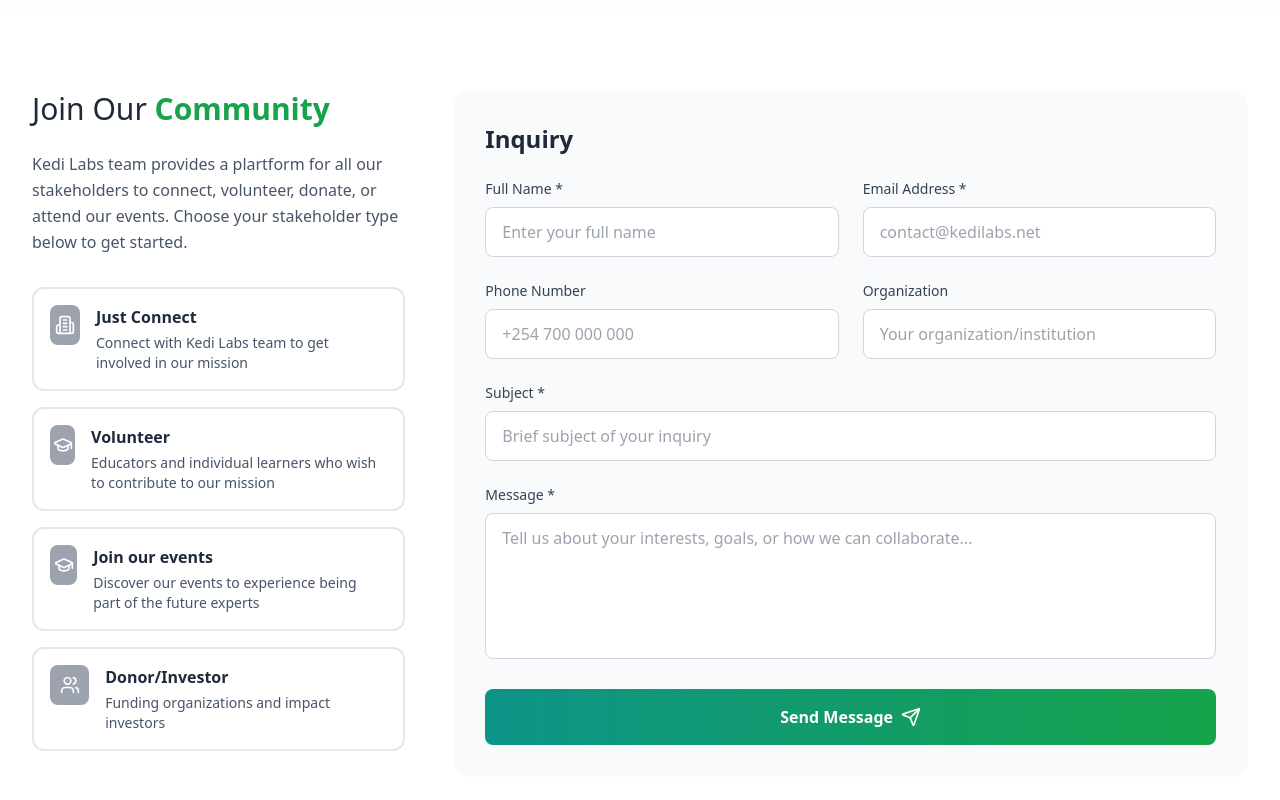
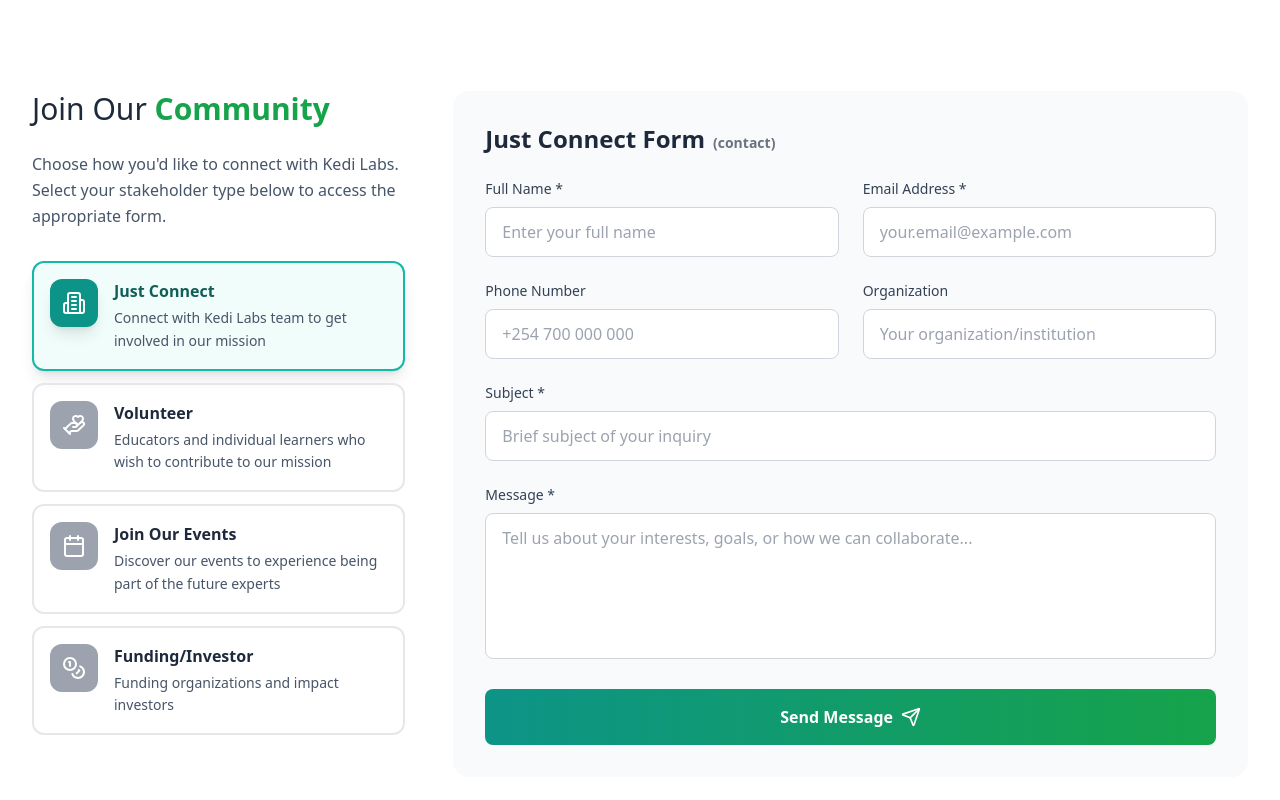
Before and after one commit to KyndraSys/kedi-labs, a React (Vite) app: page /contact in a window 1280 px wide. Shown: the part 920-1720 px from the top of the page. Built offline with nearby package versions, Linux system fonts and the light colour scheme; the HTML template or start-up script is replaced by a standard one.

Commit message:
contact form

```diff
--- a/src/pages/Contact.jsx
+++ b/src/pages/Contact.jsx
@@ -1,25 +1,54 @@
 import React, { useState } from 'react';
-import { ChevronRight, Phone, Mail, MapPin, Users, GraduationCap, Building2, Send, CheckCircle, AlertCircle, Loader2, Globe, Clock, MessageSquare } from 'lucide-react';
-import { Link } from 'react-router-dom';
+import { ChevronRight, Phone, Mail, MapPin, Users, GraduationCap, Building2, Send, CheckCircle, AlertCircle, Loader2, Globe, Clock, MessageSquare, HandHeart, Calendar, Coins } from 'lucide-react';
+
 const KediLabsContact = () => {
-  const [activeForm, setActiveForm] = useState('general');
+  const [activeForm, setActiveForm] = useState('contact');
   const [formData, setFormData] = useState({
     name: '',
     email: '',
     phone: '',
     organization: '',
-    stakeholderType: '',
     message: '',
-    subject: ''
+    subject: '',
+    interests: '',
+    availability: '',
+    experience: '',
+    fundingAmount: '',
+    investmentType: ''
   });
   const [isSubmitting, setIsSubmitting] = useState(false);
   const [submitStatus, setSubmitStatus] = useState(null);
 
+  // Clean stakeholder types with distinct IDs and proper form configurations
   const stakeholderTypes = [
-    { id: 'partner', label: 'Just Connect', icon: Building2, description: 'Connect with Kedi Labs team to get involved in our mission' },
-    { id: 'volunteer', label: 'Volunteer', icon: GraduationCap, description: 'Educators and individual learners who wish to contribute to our mission' },
-    { id: 'volunteer', label: 'Join our events', icon: GraduationCap, description: 'Discover our events to experience being part of the future experts' },
-    { id: 'donor', label: 'Donor/Investor', icon: Users, description: 'Funding organizations and impact investors' }
+    {
+      id: 'contact',
+      label: 'Just Connect',
+      icon: Building2,
+      description: 'Connect with Kedi Labs team to get involved in our mission',
+      fields: ['name', 'email', 'phone', 'organization', 'subject', 'message']
+    },
+    {
+      id: 'volunteer',
+      label: 'Volunteer',
+      icon: HandHeart,
+      description: 'Educators and individual learners who wish to contribute to our mission',
+      fields: ['name', 'email', 'phone', 'organization', 'subject', 'interests', 'availability', 'experience', 'message']
+    },
+    {
+      id: 'events',
+      label: 'Join Our Events',
+      icon: Calendar,
+      description: 'Discover our events to experience being part of the future experts',
+      fields: ['name', 'email', 'phone', 'organization', 'subject', 'interests', 'message']
+    },
+    {
+      id: 'funding',
+      label: 'Funding/Investor',
+      icon: Coins,
+      description: 'Funding organizations and impact investors',
+      fields: ['name', 'email', 'phone', 'organization', 'subject', 'fundingAmount', 'investmentType', 'message']
+    }
   ];
 
   const contactInfo = [
@@ -28,7 +57,6 @@
       icon: MapPin,
       title: 'Headquarters',
       details: 'Kedi Labs Innovation Hub\nKisumu',
-
     },
     {
       type: 'General',
@@ -54,10 +82,35 @@
   ];
 
   const handleInputChange = (e) => {
+    setFormData(prev => ({
+      ...prev,
+      [e.target.name]: e.target.value
+    }));
+  };
+
+  const handleFormTypeChange = (typeId) => {
+    console.log('Switching to form:', typeId); // Debug log
+
+    // Force state update
+    setActiveForm(typeId);
+
+    // Clear form data when switching forms
     setFormData({
-      ...formData,
-      [e.target.name]: e.target.value
+      name: '',
+      email: '',
+      phone: '',
+      organization: '',
+      message: '',
+      subject: '',
+      interests: '',
+      availability: '',
+      experience: '',
+      fundingAmount: '',
+      investmentType: ''
     });
+
+    // Clear submission status
+    setSubmitStatus(null);
   };
 
   const handleSubmit = async (e) => {
@@ -66,36 +119,50 @@
     setSubmitStatus(null);
 
     try {
-      // Simulate API call
+      const submissionData = {
+        ...formData,
+        stakeholderType: activeForm,
+        timestamp: new Date().toISOString(),
+        id: Date.now().toString()
+      };
+
+      // Simulate API call - replace with actual endpoint
       await new Promise(resolve => setTimeout(resolve, 2000));
 
-      // Mock API endpoint
-      const response = await fetch('/api/contact', {
-        method: 'POST',
-        headers: {
-          'Content-Type': 'application/json',
-        },
-        body: JSON.stringify({
-          ...formData,
-          stakeholderType: activeForm,
-          timestamp: new Date().toISOString()
-        })
+      console.log('Form submitted:', submissionData);
+
+      setSubmitStatus('success');
+
+      // Clear form after successful submission
+      setFormData({
+        name: '',
+        email: '',
+        phone: '',
+        organization: '',
+        message: '',
+        subject: '',
+        interests: '',
+        availability: '',
+        experience: '',
+        fundingAmount: '',
+        investmentType: ''
       });
 
-      if (response.ok) {
-        setSubmitStatus('success');
-        setFormData({ name: '', email: '', phone: '', organization: '', stakeholderType: '', message: '', subject: '' });
-      } else {
-        throw new Error('Failed to submit');
-      }
     } catch (error) {
       setSubmitStatus('error');
-      console.log('Simulated form submission:', { ...formData, stakeholderType: activeForm });
-      // For demo purposes, show success after 2 seconds
-      setTimeout(() => setSubmitStatus('success'), 1000);
+      console.error('Submission error:', error);
     } finally {
       setIsSubmitting(false);
     }
+  };
+
+  const getCurrentStakeholder = () => {
+    return stakeholderTypes.find(type => type.id === activeForm);
+  };
+
+  const shouldShowField = (fieldName) => {
+    const currentStakeholder = getCurrentStakeholder();
+    return currentStakeholder?.fields.includes(fieldName);
   };
 
   return (
@@ -174,47 +241,50 @@
         </div>
       </section>
 
-      {/* Stakeholder Onboarding Section */}
+      {/* Contact Form Section */}
       <section className="py-16 bg-white">
         <div className="max-w-7xl mx-auto px-6 lg:px-8">
           <div className="grid grid-cols-1 lg:grid-cols-3 gap-12">
-            {/* Stakeholder Types */}
+            {/* Stakeholder Types Selection */}
             <div className="lg:col-span-1">
               <h2 className="text-3xl font-light text-slate-800 mb-6">
                 Join Our <span className="text-green-600 font-semibold">Community</span>
               </h2>
               <p className="text-slate-600 mb-8 leading-relaxed">
-                Kedi Labs team provides a plartform for all our stakeholders to connect, volunteer, donate, or attend our events. Choose your stakeholder type below to get started.
+                Choose how you'd like to connect with Kedi Labs. Select your stakeholder type below to access the appropriate form.
               </p>
 
-              <div className="space-y-4">
-                {stakeholderTypes.map((type) => (
-                  <button
-                    key={type.id}
-                    onClick={() => setActiveForm(type.id)}
-                    className={`w-full text-left p-4 rounded-xl border-2 transition-all duration-200 ${
-                      activeForm === type.id
-                        ? 'border-teal-500 bg-teal-50'
-                        : 'border-gray-200 hover:border-teal-300 hover:bg-gray-50'
+              <div className="space-y-3">
+                {stakeholderTypes.map((type, index) => {
+                  const isActive = activeForm === type.id;
+                  return (
+                    <div
+                      key={`${type.id}-${index}`}
+                      onClick={() => handleFormTypeChange(type.id)}
+                      className={`w-full text-left p-4 rounded-xl border-2 transition-all duration-300 cursor-pointer ${
+                        isActive
+                          ? 'border-teal-500 bg-teal-50 shadow-lg'
+                          : 'border-gray-200 hover:border-teal-300 hover:bg-gray-50 hover:shadow-md'
                       }`}
                     >
                       <div className="flex items-start">
-                      <div className={`w-10 h-10 rounded-lg flex items-center justify-center mr-4 ${
-                        activeForm === type.id ? 'bg-teal-600' : 'bg-gray-400'
+                        <div className={`w-12 h-12 rounded-xl flex items-center justify-center mr-4 transition-all duration-300 ${
+                          isActive ? 'bg-teal-600 shadow-lg' : 'bg-gray-400'
                         }`}>
-                        <type.icon className="h-5 w-5 text-white" />
+                          <type.icon className="h-6 w-6 text-white" />
                         </div>
-                      <div>
-                        <h3 className={`font-semibold mb-1 ${
-                          activeForm === type.id ? 'text-teal-800' : 'text-slate-800'
+                        <div className="flex-1">
+                          <h3 className={`font-semibold mb-1 transition-colors duration-300 ${
+                            isActive ? 'text-teal-800' : 'text-slate-800'
                           }`}>
                             {type.label}
                           </h3>
-                        <p className="text-sm text-slate-600">{type.description}</p>
+                          <p className="text-sm text-slate-600 leading-relaxed">{type.description}</p>
                         </div>
                       </div>
-                  </button>
-                ))}
+                    </div>
+                  );
+                })}
               </div>
             </div>
 
@@ -222,25 +292,28 @@
             <div className="lg:col-span-2">
               <div className="bg-gray-50 rounded-2xl p-8">
                 <h3 className="text-2xl font-semibold text-slate-800 mb-6">
-                  {stakeholderTypes.find(type => type.id === activeForm)?.label} Inquiry
+                  {getCurrentStakeholder()?.label} Form
+                  <span className="text-sm text-gray-500 ml-2">({activeForm})</span>
                 </h3>
 
                 {submitStatus === 'success' && (
                   <div className="mb-6 p-4 bg-green-50 border border-green-200 rounded-lg flex items-center">
-                    <CheckCircle className="h-5 w-5 text-green-600 mr-3" />
-                    <span className="text-green-800">Thank you! Your message has been submitted successfully.</span>
+                    <CheckCircle className="h-5 w-5 text-green-600 mr-3 flex-shrink-0" />
+                    <span className="text-green-800">Thank you! Your message has been submitted successfully. We'll get back to you soon!</span>
                   </div>
                 )}
 
                 {submitStatus === 'error' && (
                   <div className="mb-6 p-4 bg-red-50 border border-red-200 rounded-lg flex items-center">
-                    <AlertCircle className="h-5 w-5 text-red-600 mr-3" />
+                    <AlertCircle className="h-5 w-5 text-red-600 mr-3 flex-shrink-0" />
                     <span className="text-red-800">There was an error submitting your message. Please try again.</span>
                   </div>
                 )}
 
                 <form onSubmit={handleSubmit} className="space-y-6">
+                  {/* Basic Information Fields */}
                   <div className="grid grid-cols-1 md:grid-cols-2 gap-6">
+                    {shouldShowField('name') && (
                       <div>
                         <label className="block text-sm font-medium text-slate-700 mb-2">
                           Full Name *
@@ -255,7 +328,9 @@
                           placeholder="Enter your full name"
                         />
                       </div>
+                    )}
 
+                    {shouldShowField('email') && (
                       <div>
                         <label className="block text-sm font-medium text-slate-700 mb-2">
                           Email Address *
@@ -267,12 +342,14 @@
                           onChange={handleInputChange}
                           required
                           className="w-full px-4 py-3 border border-gray-300 rounded-lg focus:ring-2 focus:ring-teal-500 focus:border-teal-500 transition-colors"
-                        placeholder="contact@kedilabs.net"
+                          placeholder="your.email@example.com"
                         />
                       </div>
+                    )}
                   </div>
 
                   <div className="grid grid-cols-1 md:grid-cols-2 gap-6">
+                    {shouldShowField('phone') && (
                       <div>
                         <label className="block text-sm font-medium text-slate-700 mb-2">
                           Phone Number
@@ -286,7 +363,9 @@
                           placeholder="+254 700 000 000"
                         />
                       </div>
+                    )}
 
+                    {shouldShowField('organization') && (
                       <div>
                         <label className="block text-sm font-medium text-slate-700 mb-2">
                           Organization
@@ -300,8 +379,10 @@
                           placeholder="Your organization/institution"
                         />
                       </div>
+                    )}
                   </div>
 
+                  {shouldShowField('subject') && (
                     <div>
                       <label className="block text-sm font-medium text-slate-700 mb-2">
                         Subject *
@@ -316,7 +397,116 @@
                         placeholder="Brief subject of your inquiry"
                       />
                     </div>
+                  )}
 
+                  {/* Volunteer-specific fields */}
+                  {shouldShowField('interests') && (
+                    <div>
+                      <label className="block text-sm font-medium text-slate-700 mb-2">
+                        Areas of Interest *
+                      </label>
+                      <select
+                        name="interests"
+                        value={formData.interests}
+                        onChange={handleInputChange}
+                        required
+                        className="w-full px-4 py-3 border border-gray-300 rounded-lg focus:ring-2 focus:ring-teal-500 focus:border-teal-500 transition-colors"
+                      >
+                        <option value="">Select your interests</option>
+                        <option value="STEM Education">STEM Education</option>
+                        <option value="Mentorship">Mentorship</option>
+                        <option value="Curriculum Development">Curriculum Development</option>
+                        <option value="Technology Training">Technology Training</option>
+                        <option value="Community Outreach">Community Outreach</option>
+                        <option value="Research & Development">Research & Development</option>
+                        <option value="Event Organization">Event Organization</option>
+                      </select>
+                    </div>
+                  )}
+
+                  {shouldShowField('availability') && (
+                    <div>
+                      <label className="block text-sm font-medium text-slate-700 mb-2">
+                        Availability
+                      </label>
+                      <select
+                        name="availability"
+                        value={formData.availability}
+                        onChange={handleInputChange}
+                        className="w-full px-4 py-3 border border-gray-300 rounded-lg focus:ring-2 focus:ring-teal-500 focus:border-teal-500 transition-colors"
+                      >
+                        <option value="">Select your availability</option>
+                        <option value="Full-time">Full-time</option>
+                        <option value="Part-time">Part-time</option>
+                        <option value="Weekends only">Weekends only</option>
+                        <option value="Project-based">Project-based</option>
+                        <option value="Event-based">Event-based</option>
+                      </select>
+                    </div>
+                  )}
+
+                  {shouldShowField('experience') && (
+                    <div>
+                      <label className="block text-sm font-medium text-slate-700 mb-2">
+                        Relevant Experience
+                      </label>
+                      <textarea
+                        name="experience"
+                        rows="3"
+                        value={formData.experience}
+                        onChange={handleInputChange}
+                        className="w-full px-4 py-3 border border-gray-300 rounded-lg focus:ring-2 focus:ring-teal-500 focus:border-teal-500 transition-colors resize-none"
+                        placeholder="Tell us about your relevant experience, skills, or qualifications..."
+                      ></textarea>
+                    </div>
+                  )}
+
+                  {/* Funding-specific fields */}
+                  {shouldShowField('fundingAmount') && (
+                    <div>
+                      <label className="block text-sm font-medium text-slate-700 mb-2">
+                        Potential Funding Amount (USD)
+                      </label>
+                      <select
+                        name="fundingAmount"
+                        value={formData.fundingAmount}
+                        onChange={handleInputChange}
+                        className="w-full px-4 py-3 border border-gray-300 rounded-lg focus:ring-2 focus:ring-teal-500 focus:border-teal-500 transition-colors"
+                      >
+                        <option value="">Select funding range</option>
+                        <option value="$1,000 - $5,000">$1,000 - $5,000</option>
+                        <option value="$5,000 - $10,000">$5,000 - $10,000</option>
+                        <option value="$10,000 - $25,000">$10,000 - $25,000</option>
+                        <option value="$25,000 - $50,000">$25,000 - $50,000</option>
+                        <option value="$50,000+">$50,000+</option>
+                        <option value="Prefer to discuss">Prefer to discuss</option>
+                      </select>
+                    </div>
+                  )}
+
+                  {shouldShowField('investmentType') && (
+                    <div>
+                      <label className="block text-sm font-medium text-slate-700 mb-2">
+                        Investment Type
+                      </label>
+                      <select
+                        name="investmentType"
+                        value={formData.investmentType}
+                        onChange={handleInputChange}
+                        className="w-full px-4 py-3 border border-gray-300 rounded-lg focus:ring-2 focus:ring-teal-500 focus:border-teal-500 transition-colors"
+                      >
+                        <option value="">Select investment type</option>
+                        <option value="Grant/Donation">Grant/Donation</option>
+                        <option value="Impact Investment">Impact Investment</option>
+                        <option value="Sponsorship">Sponsorship</option>
+                        <option value="Partnership">Partnership</option>
+                        <option value="Equipment/Resources">Equipment/Resources</option>
+                        <option value="Other">Other</option>
+                      </select>
+                    </div>
+                  )}
+
+                  {shouldShowField('message') && (
                     <div>
                       <label className="block text-sm font-medium text-slate-700 mb-2">
                         Message *
@@ -331,11 +521,12 @@
                         placeholder="Tell us about your interests, goals, or how we can collaborate..."
                       ></textarea>
                     </div>
+                  )}
 
                   <button
                     type="submit"
                     disabled={isSubmitting}
-                    className="w-full bg-gradient-to-r from-teal-600 to-green-600 hover:from-teal-700 hover:to-green-700 text-white px-8 py-4 rounded-lg font-semibold transition-all duration-200 flex items-center justify-center disabled:opacity-50 disabled:cursor-not-allowed"
+                    className="w-full bg-gradient-to-r from-teal-600 to-green-600 hover:from-teal-700 hover:to-green-700 text-white px-8 py-4 rounded-lg font-semibold transition-all duration-200 flex items-center justify-center disabled:opacity-50 disabled:cursor-not-allowed transform hover:scale-[1.02]"
                   >
                     {isSubmitting ? (
                       <>
@@ -392,8 +583,6 @@
                   </div>
                 </div>
 
-
-
                 <div className="flex items-center">
                   <Clock className="h-6 w-6 text-teal-600 mr-3" />
                   <div>
```
Also changed, not shown: public/404.html (deleted, +0 -11 lines). Lines whose indentation alone changed are shown as unchanged.
